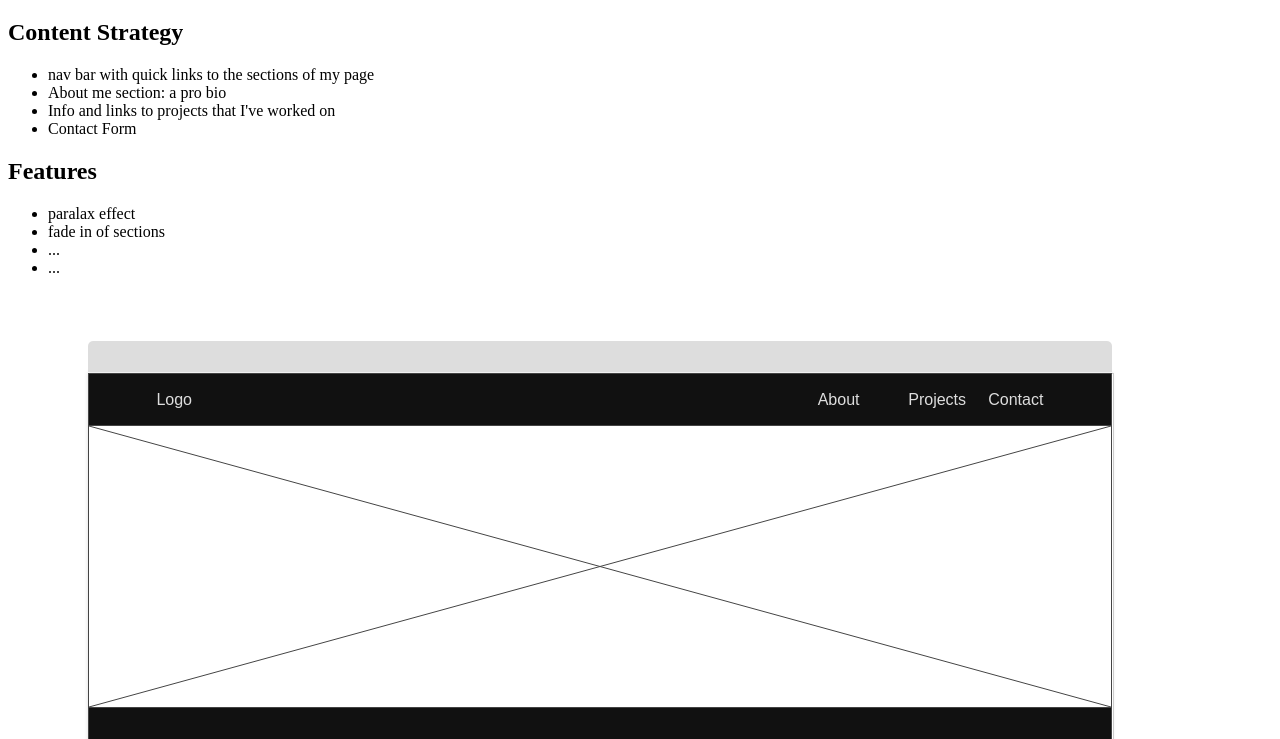
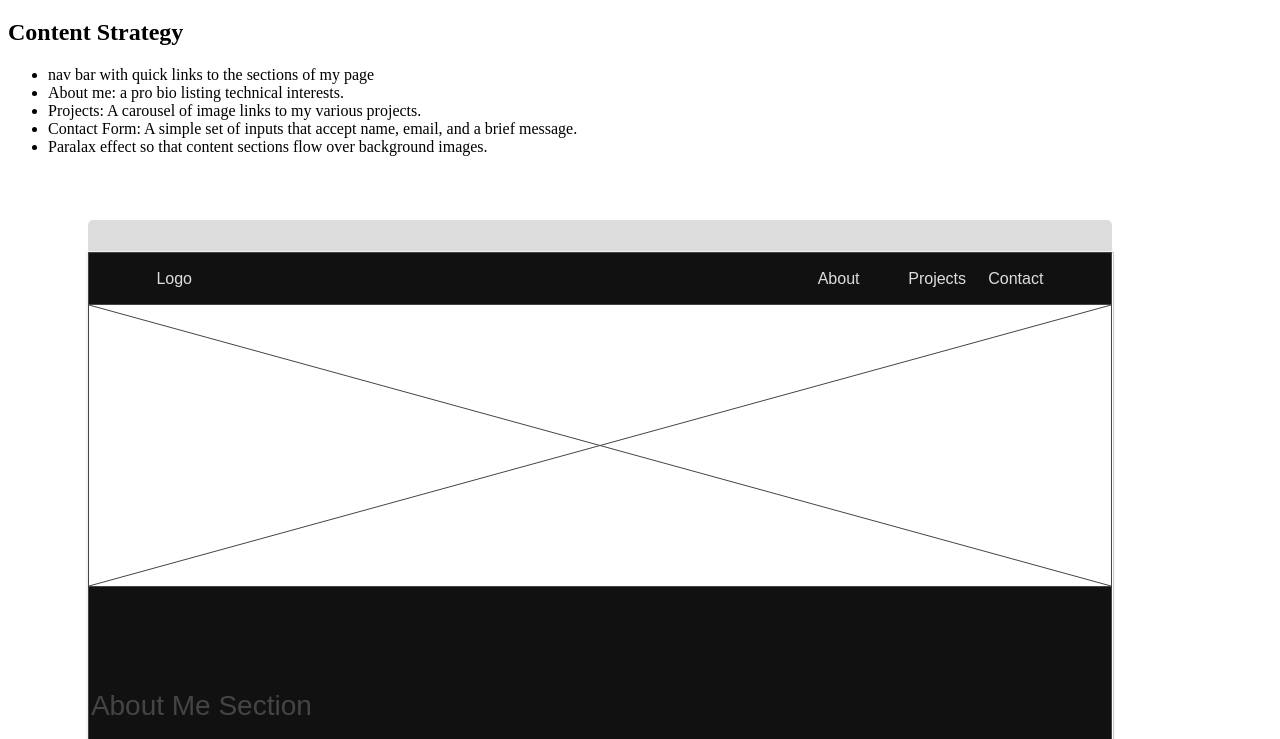
Before and after one commit to michaelkemm/michaelkemm, a plain HTML site: page public_html/documentation/milestone-2.html in a window 1280 px wide. Shown: the part 61-800 px from the top of the page. Drawn offline with Linux system fonts and the light colour scheme.

Commit message:
test commit

```diff
--- a/public_html/documentation/milestone-2.html
+++ b/public_html/documentation/milestone-2.html
@@ -1,21 +1,19 @@
 <!DOCTYPE html>
 <html>
-  <head> </head>
+  <head>
+    <meta charset="utf-8">
+    <meta name="viewport" content="width=device-width, initial-scale=1">
+    <title>PWP Milestone 2</title>
+  </head>
   <body>
     <h1>Milestone 2</h1>
     <h2>Content Strategy</h2>
     <ul>
       <li>nav bar with quick links to the sections of my page</li>
-      <li>About me section: a pro bio</li>
-      <li>Info and links to projects that I've worked on</li>
-      <li>Contact Form</li>
-    </ul>
-    <h2>Features</h2>
-    <ul>
-      <li>paralax effect</li>
-      <li>fade in of sections</li>
-      <li>...</li>
-      <li>...</li>
+      <li>About me: a pro bio listing technical interests.</li>
+      <li>Projects: A carousel of image links to my various projects.</li>
+      <li>Contact Form: A simple set of inputs that accept name, email, and a brief message.</li>
+      <li>Paralax effect so that content sections flow over background images.</li>
     </ul>
     <img src="./wireframes/desktop.png" alt="desktop wireframe">
     <img src="./wireframes/mobile.png" alt="mobile wireframe">
```
Also changed, not shown: public_html/documentation/wireframes/mobile.png (added).
